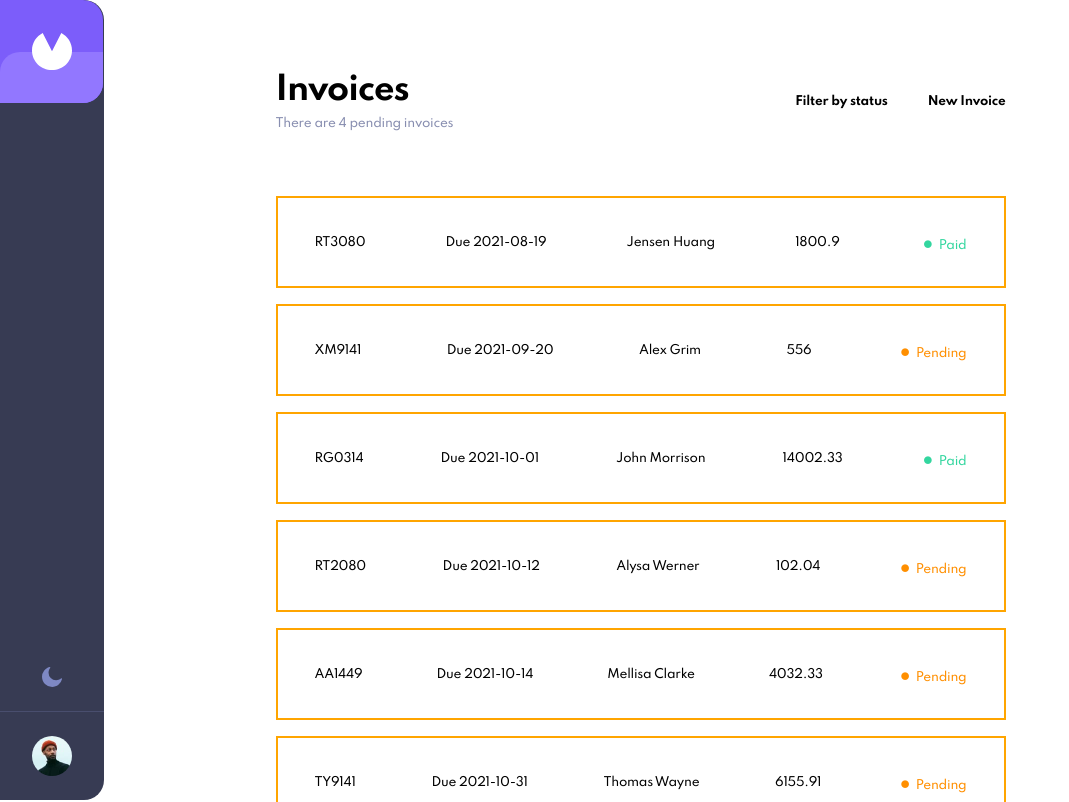
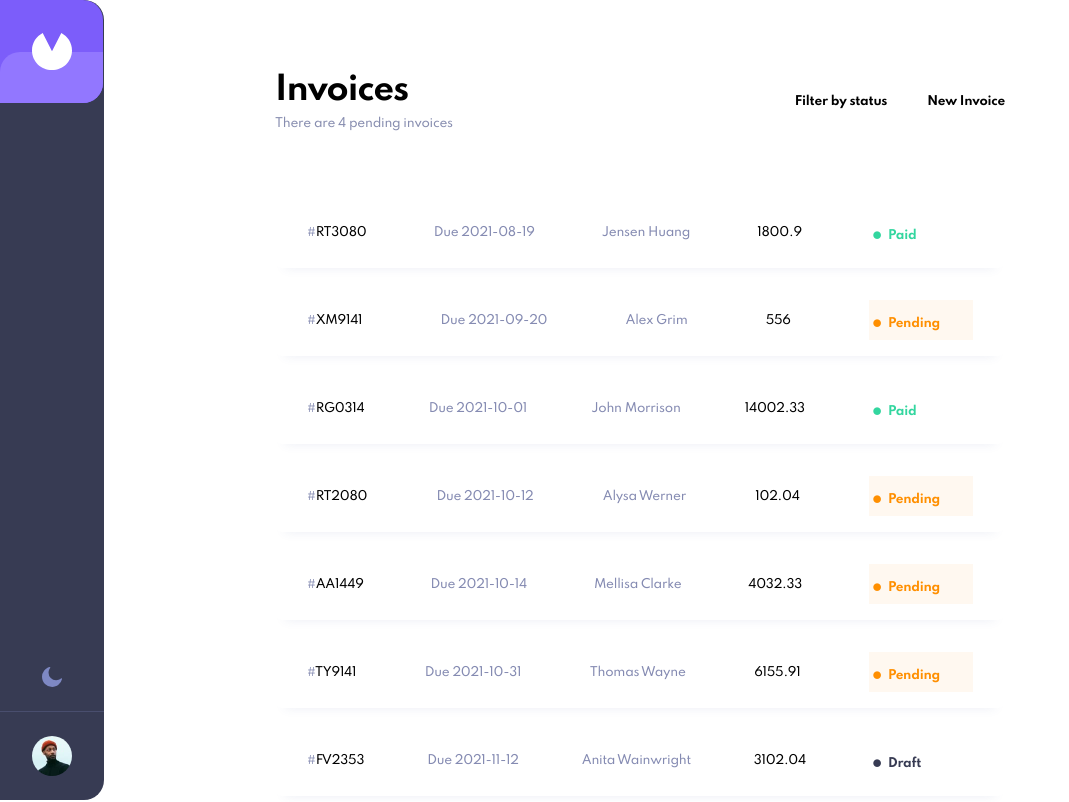
Before and after one commit to ljpop/week-11-task, a React (Create React App) app in the folder invoice-app/: page / in a window 1280 px wide. Shown: the top 802 px of the page, without its empty margins (0-1069 px from the left). Built offline with nearby package versions, Linux system fonts and the light colour scheme.

Commit message:
fixed header work on single invoice

```diff
--- a/invoice-app/src/components/Header.css
+++ b/invoice-app/src/components/Header.css
@@ -5,6 +5,7 @@
     border-radius: 0px 20px 20px 0px;
     background-color: var(--header);
     justify-content: space-between;
+    position: fixed;
 }
 
 .header-item {
@@ -70,6 +71,7 @@
         height: min-content;
         flex-direction: row;
         border-radius: 0px;
+        position: relative;
     }
     .logo-img-size {
         width: 40px;
--- a/invoice-app/src/components/Invoices.css
+++ b/invoice-app/src/components/Invoices.css
@@ -3,7 +3,6 @@
     max-width: 730px;
     margin: 0 auto;
     position: relative;
-    left: calc( -103px / 2);
     margin-top: 72px;
     margin-bottom: 173px;
 }
@@ -28,21 +27,14 @@ p {
     color: var(--paragraph-color);
 }
 
-@media screen and (max-width: 1200px) {
-    .invoices {
-        margin-right: auto;
-    }
-}
-
 @media screen and (max-width: 1000px) {
     .invoices {
-        margin-right: 0px;
+        margin-right: 30px;
     }
 }
 
 @media screen and (max-width: 900px) {
     .invoices {
-        left: 0;
         width: 100%;
         max-width: calc(100% - 96px);
         margin: 56px 48px 173px 48px;
--- a/invoice-app/src/components/SingleInvoice.css
+++ b/invoice-app/src/components/SingleInvoice.css
@@ -1,10 +1,13 @@
 .single-invoice {
-    border: 2px solid orange;
-    padding: 28px 32px;
+    /* border: 2px solid orange; */
+    padding: 16px 32px;
     margin-bottom: 16px;
     display: flex;
     align-items: center;
     justify-content: space-between;
+    box-shadow: 0px 10px 10px -10px rgba(72, 84, 159, 0.100397);
+    border-radius: 8px;
+    /*TODO: border-bottom: 1px solid #979797; */
 }
 
 .single-invoice:last-child {
@@ -12,14 +15,24 @@
 }
 
 .singleItem {
-    margin: 5px;
-    /* border: 2px solid red; */
+    padding: 9px 0px;
+    /* border: 2px solid pink; */
+}
+
+.status {
+    width: 104px;
+    font-weight: 700;
+    position: relative;
 }
 
 .little-circle {
     font-size: 36px;
     position: relative;
-    bottom: -8px;
+    bottom: -9px;
+}
+
+.name-date {
+    color: var(--name-date);
 }
 
 @media screen and (max-width: 900px) {
--- a/invoice-app/src/components/SingleInvoice.js
+++ b/invoice-app/src/components/SingleInvoice.js
@@ -3,13 +3,13 @@ import './SingleInvoice.css';
 const SingleInvoice = ({singledata}) => {
     return (
         <div className='single-invoice'>
-            <div className = 'singleItem'>{singledata.id}</div>
-           <div className = 'singleItem'>Due {singledata.paymentDue} </div>
-           <div className = 'singleItem'>{singledata.clientName} </div>
+            <div className = 'singleItem'><span className='name-date'>#</span>{singledata.id}</div>
+           <div className = 'singleItem name-date '>Due {singledata.paymentDue} </div>
+           <div className = 'singleItem name-date '>{singledata.clientName} </div>
            <div className = 'singleItem'>{singledata.total} </div>
 
 {/* /*TODO: draft light */}
-           <div className = 'singleItem' style = {{textTransform:'capitalize', color: singledata.status==='paid'? '#33D69F' : (singledata.status==='pending' ? '#FF8F00': '#373B53')}}> <span className='little-circle'>•</span> {singledata.status}  </div>
+           <div className = 'singleItem status' style = {{textTransform:'capitalize', color: singledata.status==='paid'? '#33D69F' : (singledata.status==='draft' ? '#373B53': '#FF8F00'), backgroundColor: singledata.status==='pending'? 'rgba(255,143,0,0.06)' : 'white'}}> <span className='little-circle'>•</span> {singledata.status}  </div>
         </div>
     )
 }
--- a/invoice-app/src/index.css
+++ b/invoice-app/src/index.css
@@ -19,6 +19,7 @@
     --pending: #FF8F00;
     --draft: #373B53;
     --draft-dark-mode: #DFE3FA;
+    --name-date: #858BB2;
 }
 
 * {
```
